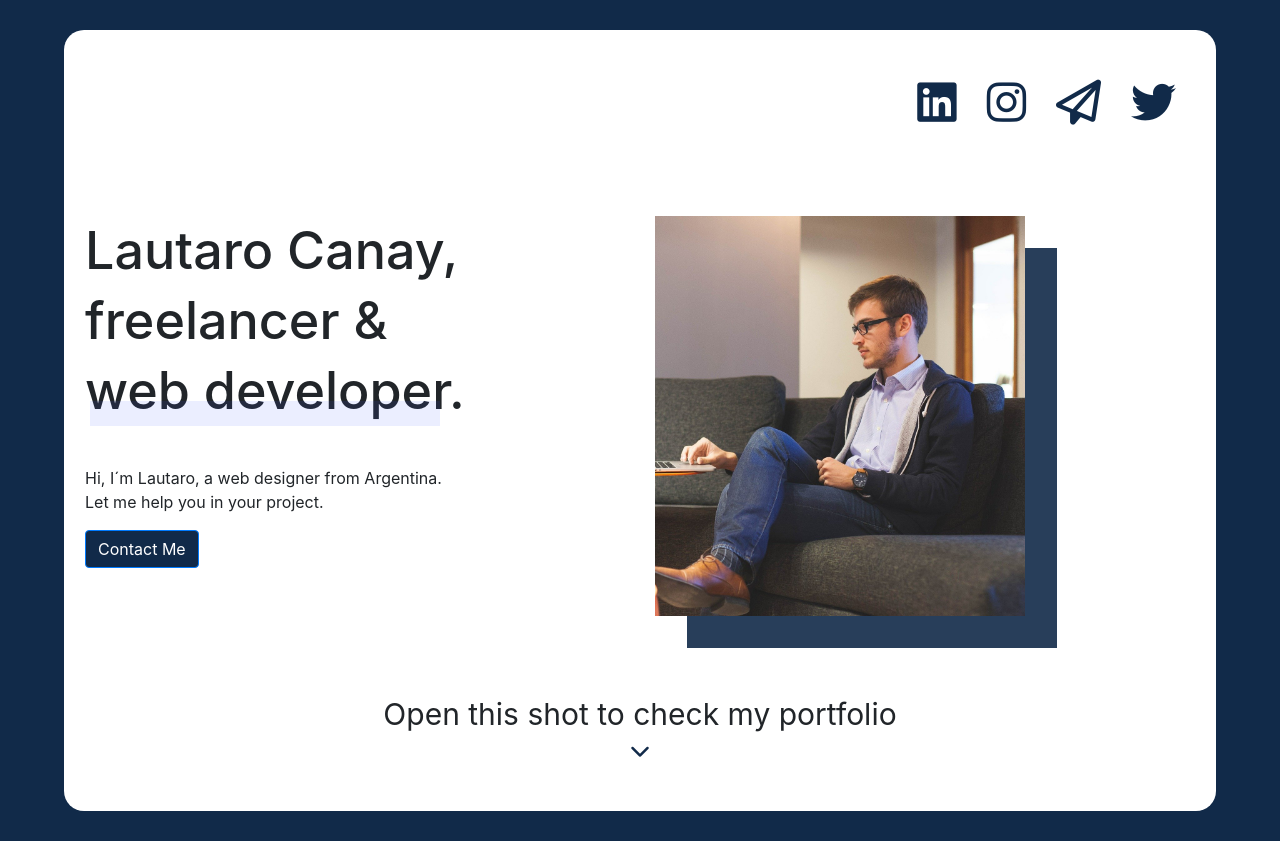
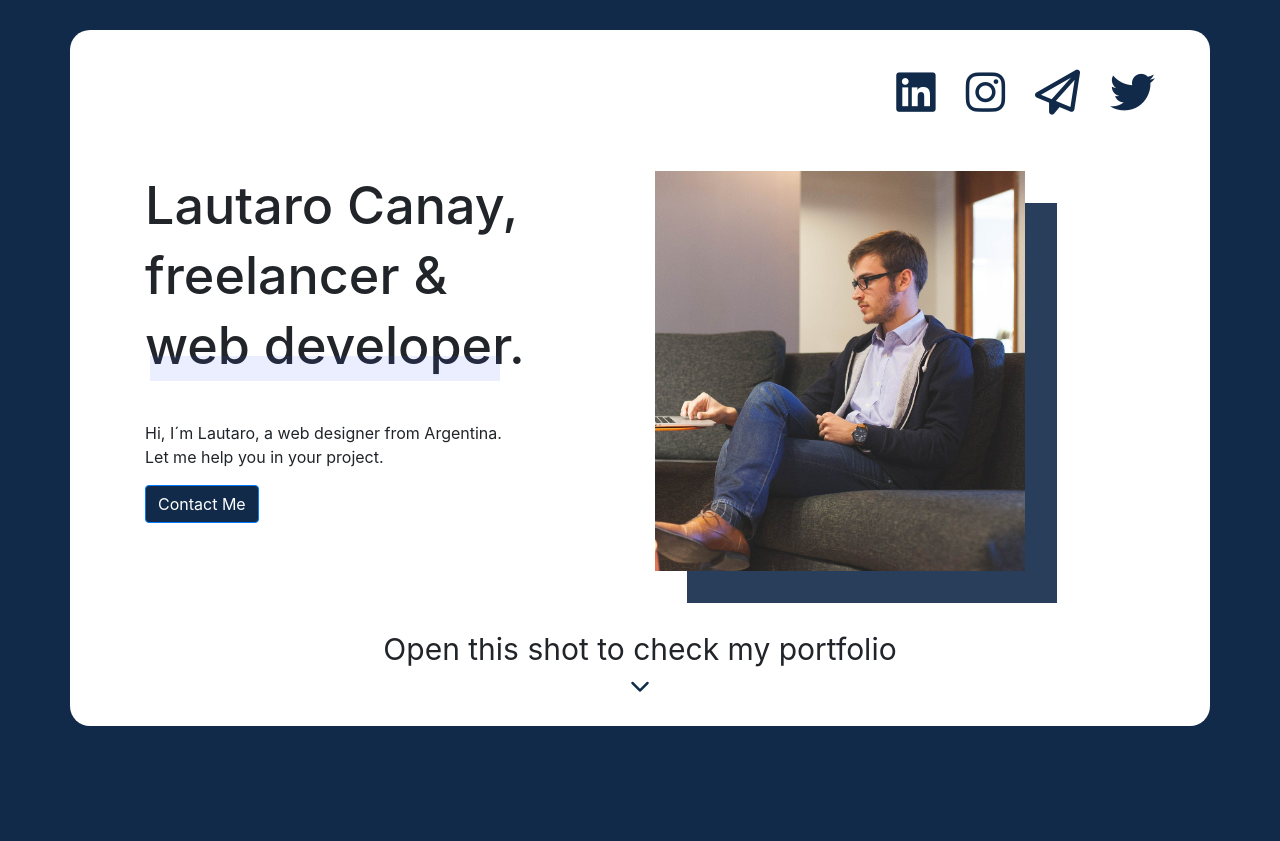
Before and after one commit to LautaroCanay/Desafio-Dev-Rock, a plain HTML site: page index.html in a window 1280 px wide. After the commit the page ends 800 px from the top, so only its background shows below. Drawn offline with nearby package versions, Linux system fonts and the light colour scheme.

Commit message:
Add files via upload

```diff
--- a/css/style.css
+++ b/css/style.css
@@ -4,15 +4,13 @@ body{
 
 main{
 	background: #fff;
-	width: 90%;
-	min-height: 710px;
 	margin: 30px auto;
 	border-radius: 20px;
 }
 
 header{
-	padding-top: 50px;
-	padding-bottom: 70px;
+	padding-top: 40px;
+	padding-bottom: 40px;
 }
 
 .iconos{
@@ -132,17 +130,21 @@ img{
 }
 
 #about_me{
-	margin-top: 5px;
+	margin-top: : 5px;
+	padding-left: 60px;
+	padding-bottom: 15px;
+
 }
 
 #foto{
-	margin-top: 5px;
+	margin-top: : 5px;
+	object-fit: cover;
 }
 
 #portfolio{
 	display: inline-block;
 	text-align: center;
-	margin-top: 80px;
+	margin-top: 60px;
 	transition: all cubic-bezier(0.215, 0.610, 0.355, 1) .5s;
 }
 
@@ -154,7 +156,7 @@ h3{
 .fa-chevron-down{
 	color: #112a49;
 	font-size: 20px;
-	margin-bottom: 50px;
+	margin-bottom: 30px;
 }
 
 #portfolio:hover{
--- a/index.html
+++ b/index.html
@@ -15,7 +15,7 @@
 </head>
 <body>
 
-	<main>
+	<main class="container">
 
 		<header>
 			<ul class="iconos">
```
